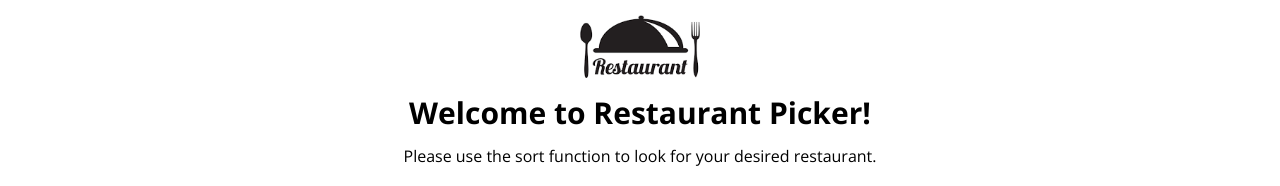
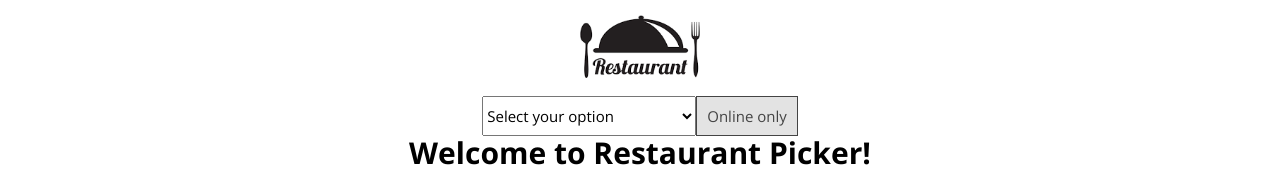
Before and after one commit to hocsinhguongmau/restaurant, a React (Create React App) app: page / in a window 1280 px wide. Shown: the top 186 px of the page. Built offline with nearby package versions, Linux system fonts and the light colour scheme.

Commit message:
Add sort and filter

```diff
--- a/src/assets/css/styles.scss
+++ b/src/assets/css/styles.scss
@@ -107,7 +107,7 @@ header {
     border: 1px solid #444;
     height: 40px;
     padding: 0 10px;
-    transition: all ease-in 0.3s;
+    transition: all ease-out 0.2s;
     cursor: pointer;
     @media screen and (max-width: $mobile) {
         font-size: 12px;
--- /dev/null
+++ b/src/components/Sort/Sort.js
@@ -0,0 +1,25 @@
+import React from "react";
+
+const Sort = props => (
+	<div className="sort">
+		<select
+			defaultValue={"DEFAULT"}
+			className="order"
+			onChange={props.sort}
+		>
+			<option value="DEFAULT" disabled>
+				Select your option
+			</option>
+			<option value={0}>Order by name Ascending</option>
+			<option value={1}>Order by name Descending</option>
+		</select>
+		<button
+			className={`online-btn ${props.online ? "active" : ""}`}
+			onClick={props.showOnlineClick}
+		>
+			Online only
+		</button>
+	</div>
+);
+
+export default Sort;
--- a/src/hoc/Layout.js
+++ b/src/hoc/Layout.js
@@ -1,34 +1,86 @@
-import React, {useState, useEffect} from "react";
+import React, {useState, useEffect, useLayoutEffect, useCallback} from "react";
 import Header from "../components/Header";
 import Footer from "../components/Footer";
 import Restaurants from "../components/Restaurants/Restaurants";
+import Sort from "../components/Sort/Sort";
 import Welcome from "../components/Welcome/Welcome";
 
 import data from "../services/restaurants.json";
 
+const sortNameAsc = variable => {
+	variable.sort((a, b) => {
+		if (a.name.toUpperCase() > b.name.toUpperCase()) {
+			return 1;
+		}
+		if (b.name.toUpperCase() > a.name.toUpperCase()) {
+			return -1;
+		}
+
+		return 0;
+	});
+};
+const sortNameDesc = variable => {
+	variable.sort((a, b) => {
+		if (a.name.toUpperCase() < b.name.toUpperCase()) {
+			return 1;
+		}
+		if (b.name.toUpperCase() < a.name.toUpperCase()) {
+			return -1;
+		}
+
+		return 0;
+	});
+};
+
 export default function Layout() {
 	const [isOnline, setIsOnline] = useState(false);
+	const [sort, setSort] = useState(null);
 	const [restaurants, setRestaurants] = useState(data.restaurants);
 
-	const handlerOnline = () => {
+	const showOnlineHandler = () => {
 		setIsOnline(!isOnline);
 	};
 
+	const sortingHandler = e => {
+		setSort(e.target.value);
+	};
+
+	const loadData = () => {
+		let dataValue = restaurants;
+		const sortFunction = sortData => {
+			const newArray = [...sortData];
+			if (sort === "0") {
+				sortNameAsc(newArray);
+			} else if (sort === "1") {
+				sortNameDesc(newArray);
+			}
+			dataValue = newArray;
+		};
+		if (isOnline) {
+			dataValue = restaurants.filter(
+				restaurant => restaurant.online === isOnline
+			);
+			sortFunction(dataValue);
+		} else {
+			dataValue = data.restaurants;
+			sortFunction(dataValue);
+		}
+
+		setRestaurants(dataValue);
+	};
+
 	useEffect(() => {
-		if (isOnline) {
-			setRestaurants(
-				data.restaurants.filter(
-					restaurant => restaurant.online === isOnline
-				)
-			);
-		} else {
-			setRestaurants(data.restaurants);
-		}
-	}, [isOnline]);
+		loadData();
+	}, [sort, isOnline]);
 
 	return (
 		<div>
 			<Header />
+			<Sort
+				online={isOnline}
+				showOnlineClick={showOnlineHandler}
+				sort={sortingHandler}
+			/>
 			<main>
 				<Welcome />
 				<Restaurants data={restaurants} />
```
